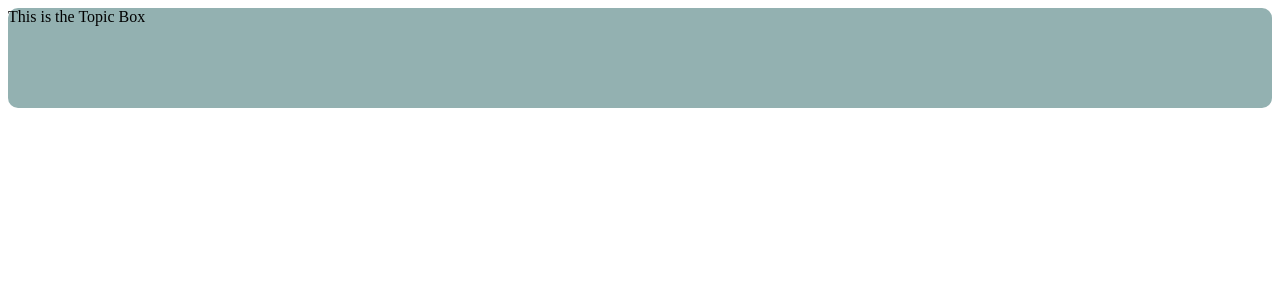
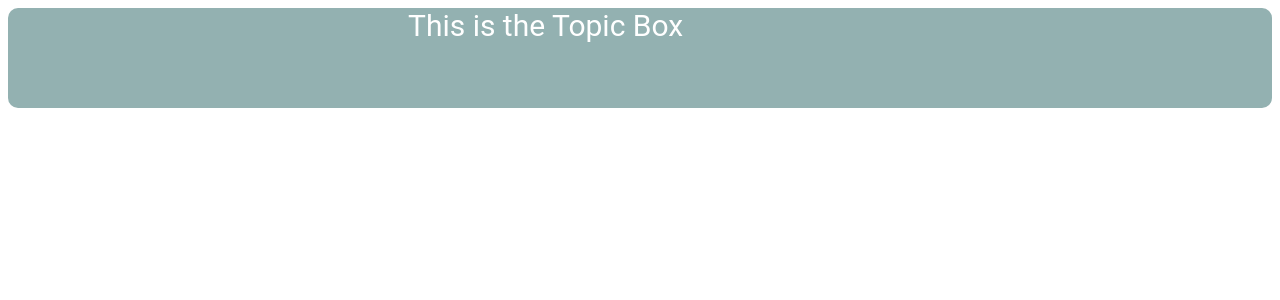
Before and after one commit to KavinduRanawaka/ReactPractice-YT, a React (Create React App) app: page / in a window 1280 px wide. Shown: the top 300 px of the page. Built offline with nearby package versions, Linux system fonts and the light colour scheme.

Commit message:
add topic box js

```diff
--- a/src/Components/TopicBox.js
+++ b/src/Components/TopicBox.js
@@ -5,7 +5,7 @@ export default function TopicBox() {
   return (
     <div>
       <div className="topicBox">
-        <span>This is the Topic Box</span>
+        <span className='text'>This is the Topic Box</span>
       </div>
     </div>
   )
```
